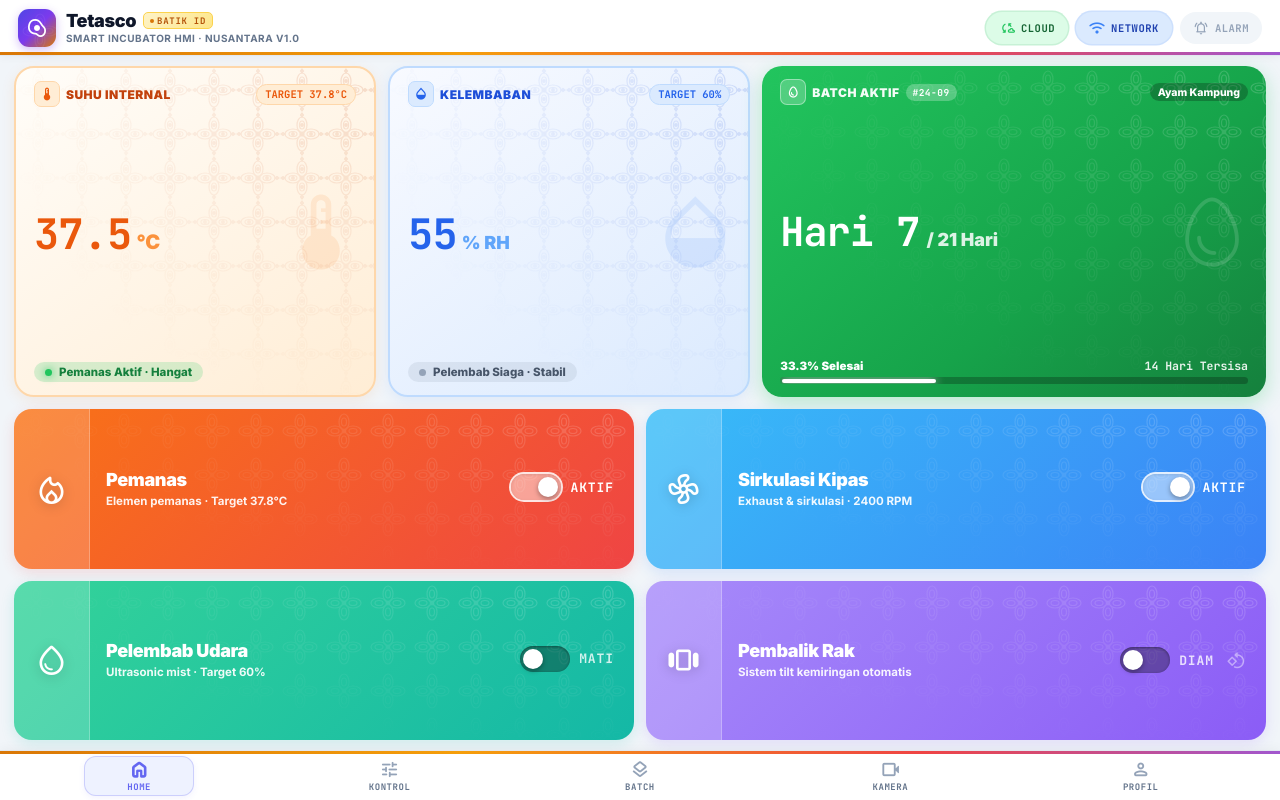
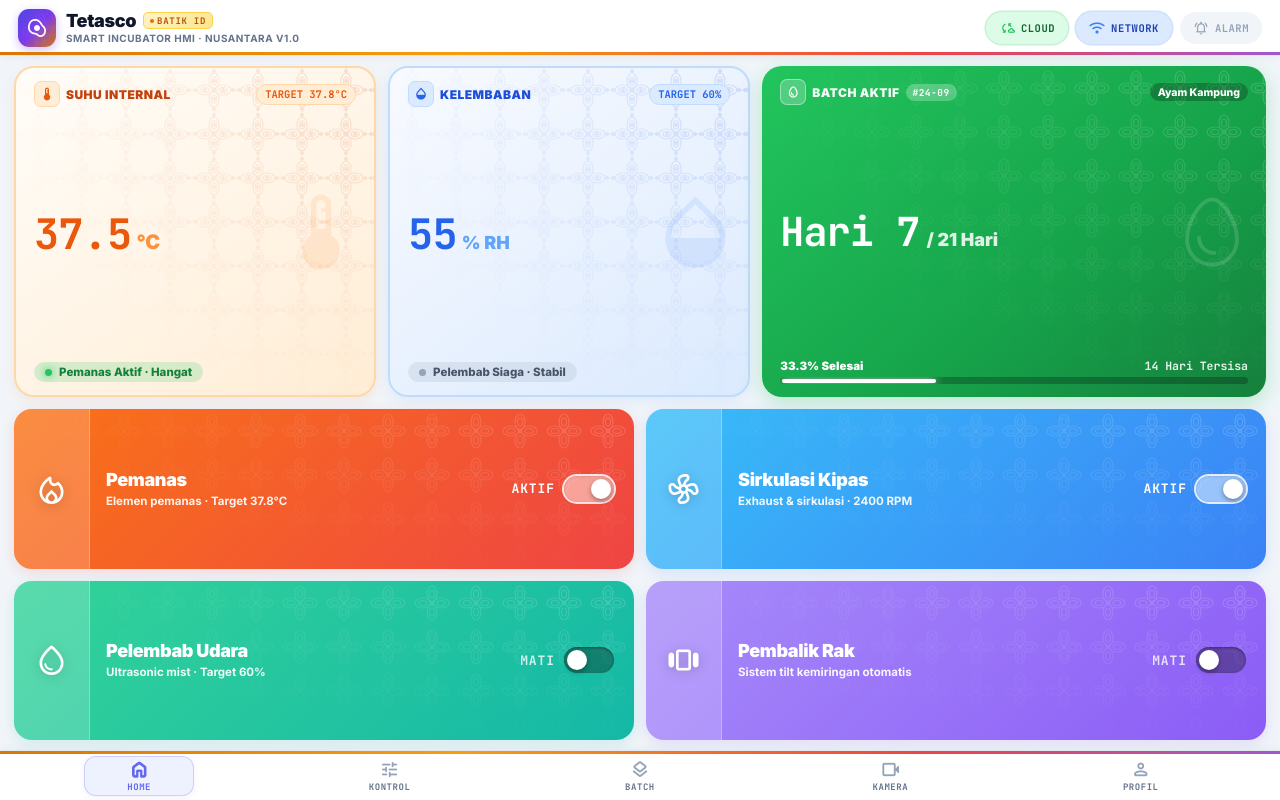
Before and after one commit to RyanPutra1478/Penetas-Telur, a React (Vite) app: page /profil in a window 1280 px wide. Built offline with nearby package versions, Linux system fonts and the light colour scheme.

Commit message:
style: tukar urutan slider menjadi [status] [slider] dan seragamkan lebar kontrol pembalik rak

```diff
--- a/src/pages/DasborUtama.jsx
+++ b/src/pages/DasborUtama.jsx
@@ -11,6 +11,18 @@ const SliderToggle = ({ value, onChange, labelOff = 'MATI', labelOn = 'AKTIF', d
       opacity: disabled ? 0.4 : 1,
       pointerEvents: disabled ? 'none' : 'auto',
     }}>
+      {/* Label status di sebelah kiri tombol slider */}
+      <span style={{
+        fontSize: 13, fontWeight: 900, letterSpacing: '0.07em',
+        textTransform: 'uppercase',
+        color: value ? '#FFFFFF' : 'rgba(255,255,255,0.8)',
+        fontFamily: "'JetBrains Mono', monospace",
+        textAlign: 'right',
+        minWidth: 46,
+        transition: 'color 0.25s',
+      }}>
+        {value ? labelOn : labelOff}
+      </span>
       <button
         onClick={e => { e.stopPropagation(); onChange(!value); }}
         style={{
@@ -37,15 +49,6 @@ const SliderToggle = ({ value, onChange, labelOff = 'MATI', labelOn = 'AKTIF', d
           transition: 'left 0.25s cubic-bezier(0.34,1.3,0.64,1)',
         }} />
       </button>
-      <span style={{
-        fontSize: 13, fontWeight: 900, letterSpacing: '0.07em',
-        textTransform: 'uppercase',
-        color: value ? '#FFFFFF' : 'rgba(255,255,255,0.8)',
-        fontFamily: "'JetBrains Mono', monospace",
-        transition: 'color 0.25s',
-      }}>
-        {value ? labelOn : labelOff}
-      </span>
     </div>
   );
 };
@@ -536,30 +539,29 @@ const DasborUtama = () => {
         {/* PEMBALIK RAK */}
         <ControlCard
           icon="view_carousel"
-          label="Pembalik Rak"
-          sublabel="Sistem tilt kemiringan otomatis"
+          label={
+            <div style={{ display: 'flex', alignItems: 'center', gap: 7 }}>
+              <span>Pembalik Rak</span>
+              {rakGerak && (
+                <span
+                  className="material-symbols-rounded animate-spin-slow"
+                  style={{ fontSize: 18, color: '#FFFFFF' }}
+                >
+                  rotate_90_degrees_ccw
+                </span>
+              )}
+            </div>
+          }
+          sublabel={rakGerak ? "Sistem tilt otomatis · Berputar" : "Sistem tilt kemiringan otomatis"}
           gradient="linear-gradient(135deg, #A78BFA 0%, #8B5CF6 100%)"
           colorOn="#8B5CF6"
         >
-          <div style={{ display: 'flex', alignItems: 'center', gap: 10 }}>
-            <SliderToggle
-              value={rakGerak}
-              onChange={setRakGerak}
-              labelOff="DIAM"
-              labelOn="BERGERAK"
-            />
-            <span
-              className="material-symbols-rounded"
-              style={{
-                fontSize: 20,
-                color: rakGerak ? '#FFFFFF' : 'rgba(255,255,255,0.45)',
-                animation: rakGerak ? 'spin-slow 2.5s linear infinite' : 'none',
-                marginLeft: 2,
-              }}
-            >
-              rotate_90_degrees_ccw
-            </span>
-          </div>
+          <SliderToggle
+            value={rakGerak}
+            onChange={setRakGerak}
+            labelOff="MATI"
+            labelOn="AKTIF"
+          />
         </ControlCard>
 
       </div>
```
